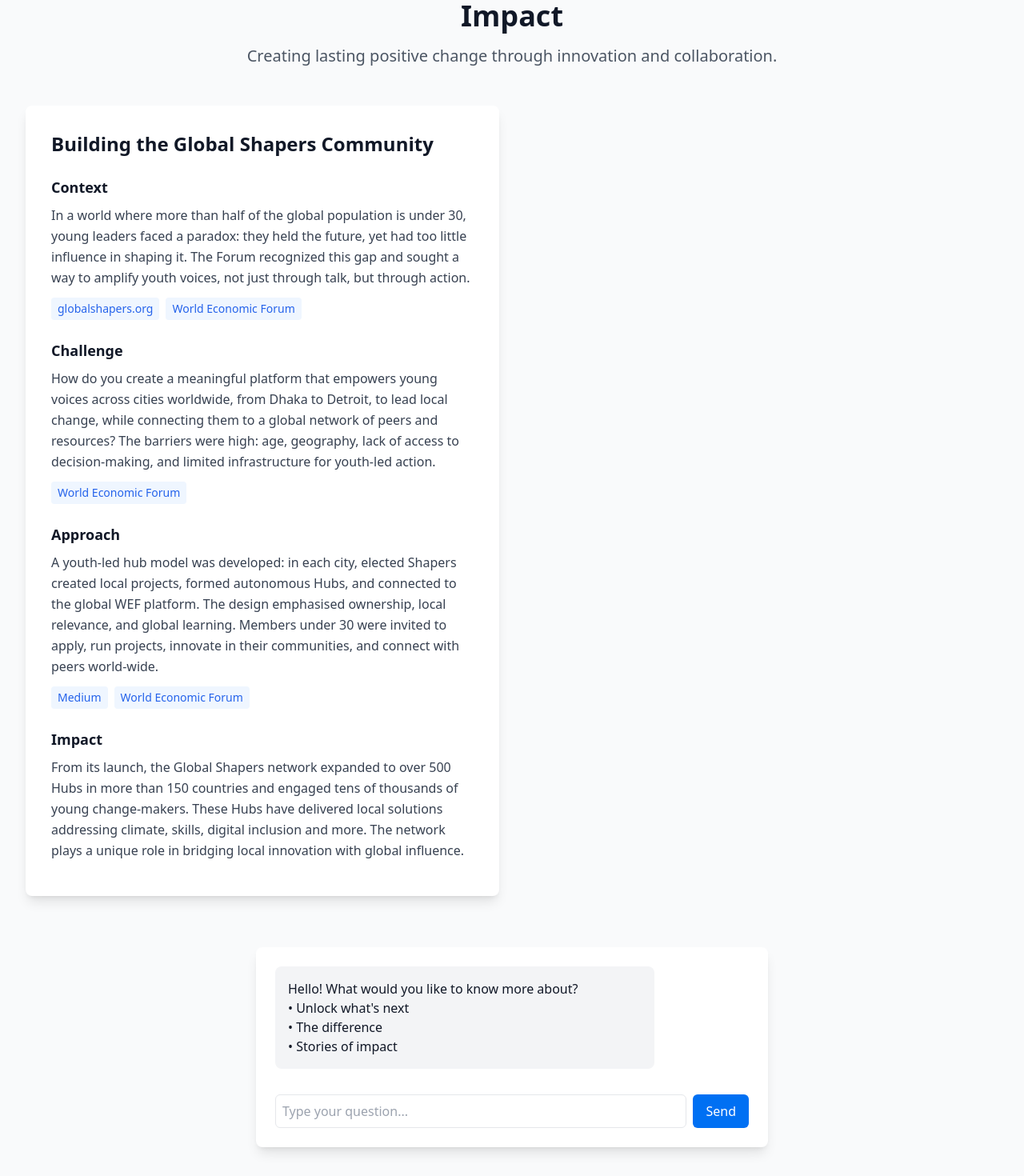
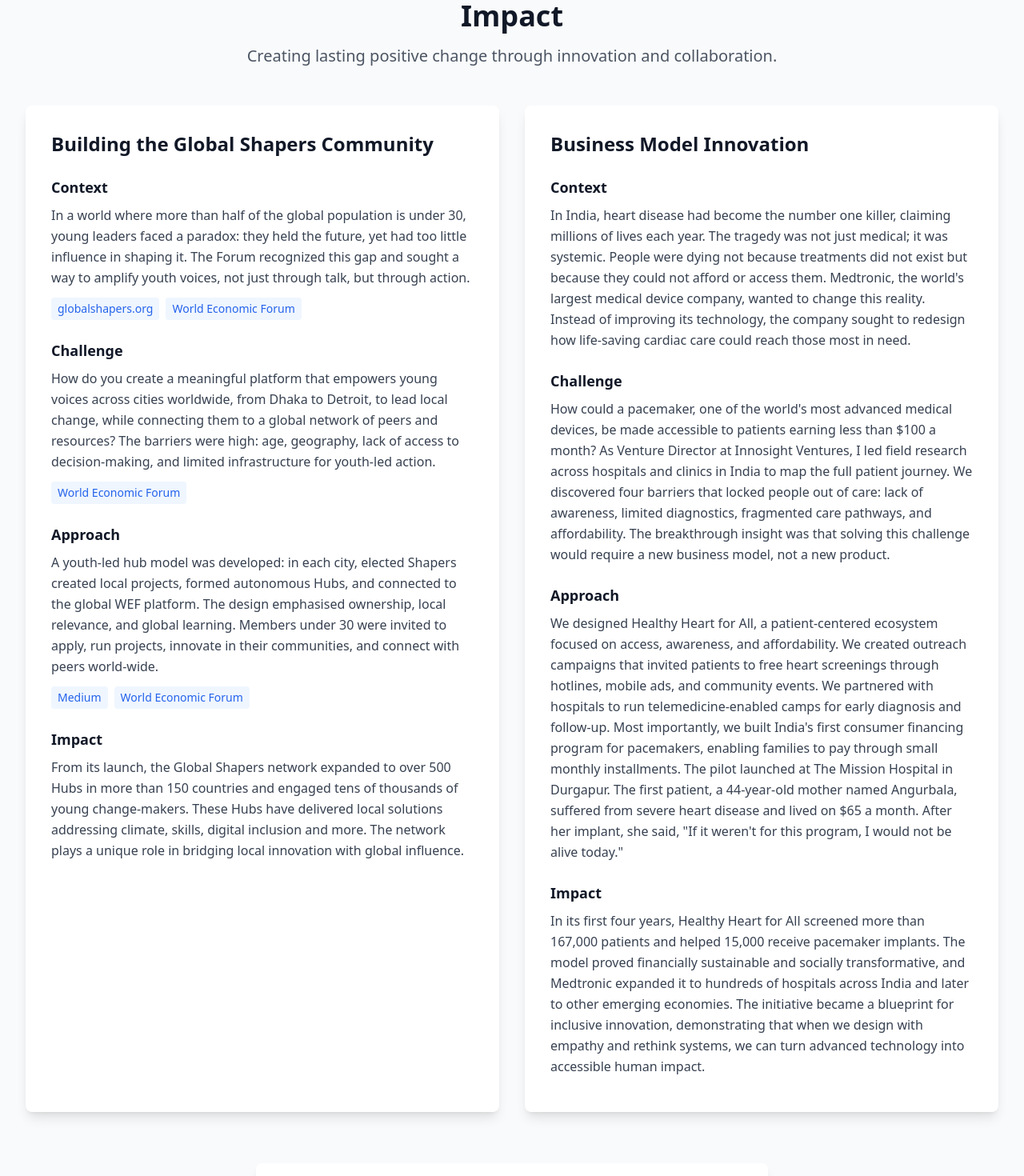
Before and after one commit to Wijay000/draft, a Next.js app: page /impact in a window 1280 px wide. Shown: the part 200-1670 px from the top of the page at 80% size. Built offline with nearby package versions, Linux system fonts and the light colour scheme.

Commit message:
feat(impact): add Business Model Innovation case study card

```diff
--- a/pages/impact.js
+++ b/pages/impact.js
@@ -24,6 +24,31 @@ export default function Impact() {
         {
           heading: "Impact",
           content: "From its launch, the Global Shapers network expanded to over 500 Hubs in more than 150 countries and engaged tens of thousands of young change-makers. These Hubs have delivered local solutions addressing climate, skills, digital inclusion and more. The network plays a unique role in bridging local innovation with global influence.",
+          links: []
+        }
+      ]
+    },
+    {
+      title: "Business Model Innovation",
+      sections: [
+        {
+          heading: "Context",
+          content: "In India, heart disease had become the number one killer, claiming millions of lives each year. The tragedy was not just medical; it was systemic. People were dying not because treatments did not exist but because they could not afford or access them. Medtronic, the world's largest medical device company, wanted to change this reality. Instead of improving its technology, the company sought to redesign how life-saving cardiac care could reach those most in need.",
+          links: []
+        },
+        {
+          heading: "Challenge",
+          content: "How could a pacemaker, one of the world's most advanced medical devices, be made accessible to patients earning less than $100 a month? As Venture Director at Innosight Ventures, I led field research across hospitals and clinics in India to map the full patient journey. We discovered four barriers that locked people out of care: lack of awareness, limited diagnostics, fragmented care pathways, and affordability. The breakthrough insight was that solving this challenge would require a new business model, not a new product.",
+          links: []
+        },
+        {
+          heading: "Approach",
+          content: "We designed Healthy Heart for All, a patient-centered ecosystem focused on access, awareness, and affordability. We created outreach campaigns that invited patients to free heart screenings through hotlines, mobile ads, and community events. We partnered with hospitals to run telemedicine-enabled camps for early diagnosis and follow-up. Most importantly, we built India's first consumer financing program for pacemakers, enabling families to pay through small monthly installments. The pilot launched at The Mission Hospital in Durgapur. The first patient, a 44-year-old mother named Angurbala, suffered from severe heart disease and lived on $65 a month. After her implant, she said, \"If it weren't for this program, I would not be alive today.\"",
+          links: []
+        },
+        {
+          heading: "Impact",
+          content: "In its first four years, Healthy Heart for All screened more than 167,000 patients and helped 15,000 receive pacemaker implants. The model proved financially sustainable and socially transformative, and Medtronic expanded it to hundreds of hospitals across India and later to other emerging economies. The initiative became a blueprint for inclusive innovation, demonstrating that when we design with empathy and rethink systems, we can turn advanced technology into accessible human impact.",
           links: []
         }
       ]
```
